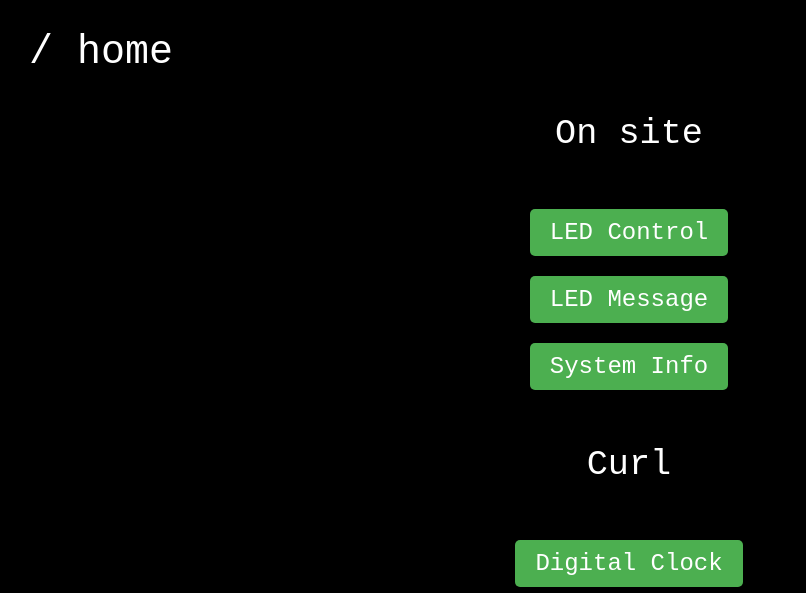
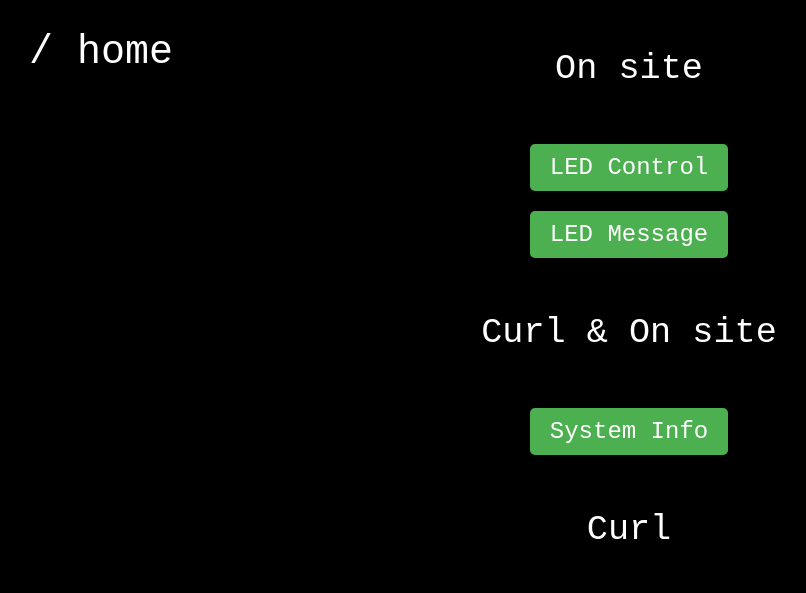
Before and after one commit to pyth0g/Raspi, a Flask app: page / in a window 1280 px wide. Shown: the top 593 px of the page, without its empty margins (11-817 px from the left). Run offline with Flask 3, Linux system fonts and the light colour scheme.

Commit message:
Update index.html

```diff
--- a/templates/index.html
+++ b/templates/index.html
@@ -81,6 +81,7 @@
         <p>On site</p>
         <a href="/led">LED Control</a>
         <a href="/led_message">LED Message</a>
+        <p>Curl & On site</p>
         <a href="/sysinfo">System Info</a>
         <p>Curl</p>
         <a href="/time">Digital Clock</a>
--- a/views.py
+++ b/views.py
@@ -28,16 +28,19 @@ def index():
 @views.route("/led", methods=['GET', 'POST'])
 def led():
     if request.method == 'POST':
-            state = request.form
+        state = request.form
 
-            if "led_red" in state:
-                gpio.output(pins, (gpio.HIGH, gpio.LOW))
+        if "led_red" in state:
+            # red
+            gpio.output(pins, (gpio.HIGH, gpio.LOW))
 
-            elif "led_green" in state:
-                gpio.output(pins, (gpio.LOW, gpio.HIGH))
+        elif "led_green" in state:
+            # green
+            gpio.output(pins, (gpio.LOW, gpio.HIGH))
 
-            elif "led_off" in state:
-                gpio.output(pins, (gpio.LOW, gpio.LOW))
+        elif "led_off" in state:
+            # off
+            gpio.output(pins, (gpio.LOW, gpio.LOW))
 
     return render_template('led.html')
 
@@ -58,6 +61,7 @@ def led_message():
             for l in text:
                 for i in '{0:08b}'.format(ord(l)):
                     if i == "0":
+                        #green
                         gpio.output(pins, (gpio.LOW, gpio.HIGH))
 
                         sleep(time)
@@ -65,6 +69,7 @@ def led_message():
                         sleep(time)
 
                     elif i == "1":
+                        # red
                         gpio.output(pins, (gpio.HIGH, gpio.LOW))
 
                         sleep(time)
```
Also changed, not shown: 1 other file.
